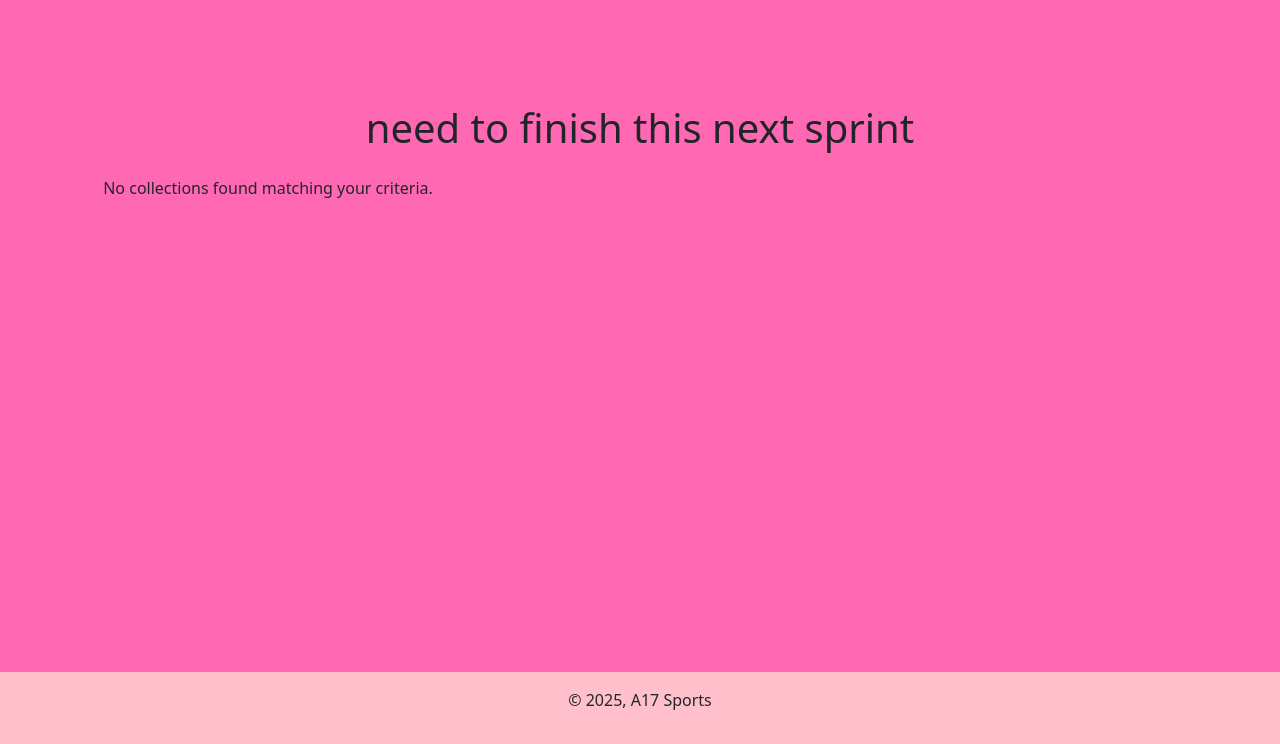
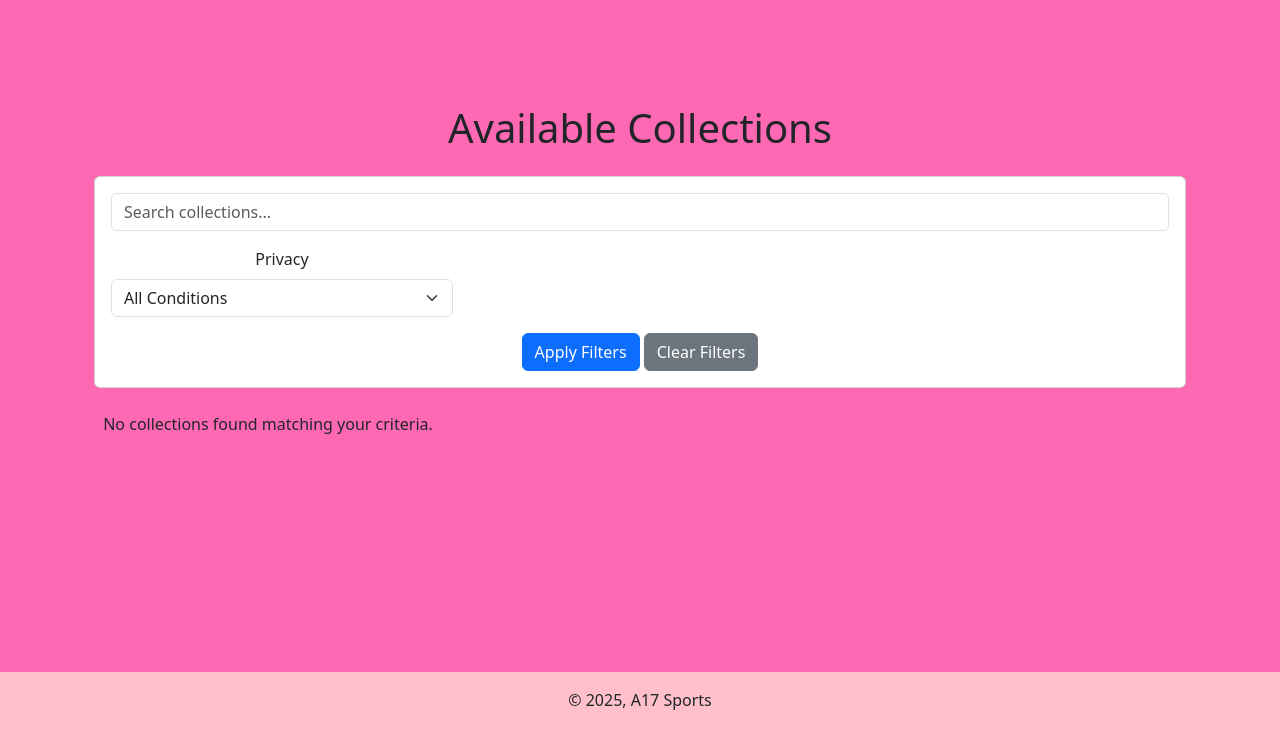
Before and after one commit to k4rstm4n/sports-lending-app, a Django app: page /productCollections/view_collections/ in a window 1280 px wide. Shown: the part 56-800 px from the top of the page. Run offline with Django 5.2, Linux system fonts and the light colour scheme; data that the repository does not hold is empty; some libraries are stand-ins or nearby versions.

Commit message:
bug fix and collection view

```diff
--- a/productCollections/forms.py
+++ b/productCollections/forms.py
@@ -7,8 +7,17 @@ from .models import Collection
 #         model = Collection
 #         fields = ["collection_name", "collection_description", "collection_privacy"]
 
+
 class CollectionFilterForm(forms.Form):
-    search = forms.CharField(required = False, widget = forms.TextInput(attrs={
-        'class': 'form-control',
-        'placeholder': 'Search collections...'
-    }))
+    search = forms.CharField(
+        required=False,
+        widget=forms.TextInput(
+            attrs={"class": "form-control", "placeholder": "Search collections..."}
+        ),
+    )
+
+    collection_privacy = forms.ChoiceField(
+        choices=[("", "All Conditions")] + Collection.LENDER_PRIVACY_CHOICES,
+        required=False,
+        widget=forms.Select(attrs={"class": "form-select"}),
+    )
--- a/productCollections/templates/productCollections/view_collections.html
+++ b/productCollections/templates/productCollections/view_collections.html
@@ -2,10 +2,34 @@
 
 {% block content %}
 <div class="container">
-    <h1 class="mb-4">need to finish this next sprint</h1>
+    <h1 class="mb-4">Available Collections</h1>
+
+    <!-- Filter Form -->
+    <div class="card mb-4">
+        <div class="card-body">
+            <form method="get" class="row g-3">
+                <div class="col-md-12">
+                    {{ form.search }}
+                </div>
+                <div class="col-md-4">
+                    <label class="form-label">Privacy</label>
+                    {{ form.collection_privacy }}
+                </div>
+
+
+                <div class="col-12">
+                    <button type="submit" class="btn btn-primary">Apply Filters</button>
+                    <a href="{% url 'productCollections:view_collections' %}" class="btn btn-secondary">Clear
+                        Filters</a>
+                </div>
+            </form>
+        </div>
+    </div>
+
 
     <div class="row row-cols-1 row-cols-md-3 g-4">
         {% for collections in collection_list %}
+        <!-- {% if perms.login.borrower_perms%} -->
         <div class="col">
             <div class="card h-100">
                 <div class="card-body">
@@ -25,6 +49,7 @@
                 </div>
             </div>
         </div>
+        <!-- {% endif %} -->
         {% empty %}
         <div class="col-12">
             <p class="text-center">No collections found matching your criteria.</p>
--- a/productCollections/views.py
+++ b/productCollections/views.py
@@ -14,10 +14,28 @@ from django.contrib.auth.mixins import LoginRequiredMixin
 # this is for debugging purposes- will probably have to be redone slightly next sprint (just this collection_catalog for viewing)
 # if your email is not in collection_private_userlist, dont show it
 def collection_catalog(request):
+    form = CollectionFilterForm(request.GET)
     queryset = Collection.objects.filter()
+    user = request.user
 
-    context = {"collection_list": queryset}
-    return render(request, "productCollections/view_collections.html", context)
+    if form.is_valid():
+        if form.cleaned_data["search"]:
+            search_query = form.cleaned_data["search"]
+            queryset = queryset.filter(
+                Q(collection_name__icontains=search_query)
+                | Q(collection_description__icontains=search_query)
+            )
+
+        if form.cleaned_data["collection_privacy"]:
+            queryset = queryset.filter(
+                collection_privacy=form.cleaned_data["collection_privacy"]
+            )
+
+        context = {
+            "form": form,
+            "collection_list": queryset,
+        }
+        return render(request, "productCollections/view_collections.html", context)
 
 
 class MakeCollectionsCreateView(LoginRequiredMixin, CreateView):
@@ -49,9 +67,9 @@ class MakeCollectionsCreateView(LoginRequiredMixin, CreateView):
 
     def form_valid(self, form):
         self.object = form.save(commit=False)
-        # print(f"User: {self.request.user}")
+
         self.object.owner = self.request.user
-        # print(f"Object Owner: {self.object.owner}")
+
         self.object.created_at = timezone.now()
 
         self.object.save()
@@ -60,25 +78,22 @@ class MakeCollectionsCreateView(LoginRequiredMixin, CreateView):
 
         return redirect(reverse("productCollections:make_collections"))
 
+
 def my_collections(request):
     form = CollectionFilterForm(request.GET)
 
-    if request.user.has_perm('login.lender_perms'):
+    if request.user.has_perm("login.lender_perms"):
         queryset = Collection.objects.get_queryset()
-    elif request.user.has_perm('login.borrower_perms'):
-        queryset = Collection.objects.filter(owner = request.user)
-
+    elif request.user.has_perm("login.borrower_perms"):
+        queryset = Collection.objects.filter(owner=request.user)
 
     if form.is_valid():
-        if form.cleaned_data['search']:
-            search_query = form.cleaned_data['search']
+        if form.cleaned_data["search"]:
+            search_query = form.cleaned_data["search"]
             queryset = queryset.filter(
-                Q(collection_name__icontains=search_query) |
-                Q(collection_description__icontains=search_query)
+                Q(collection_name__icontains=search_query)
+                | Q(collection_description__icontains=search_query)
             )
 
-        context = {
-            'form': form,
-            'collection_list': queryset
-        }
-        return render(request, 'productCollections/catalog.html', context)
+        context = {"form": form, "collection_list": queryset}
+        return render(request, "productCollections/catalog.html", context)
```
Also changed, not shown: products/views.py (+38 -27 lines).
